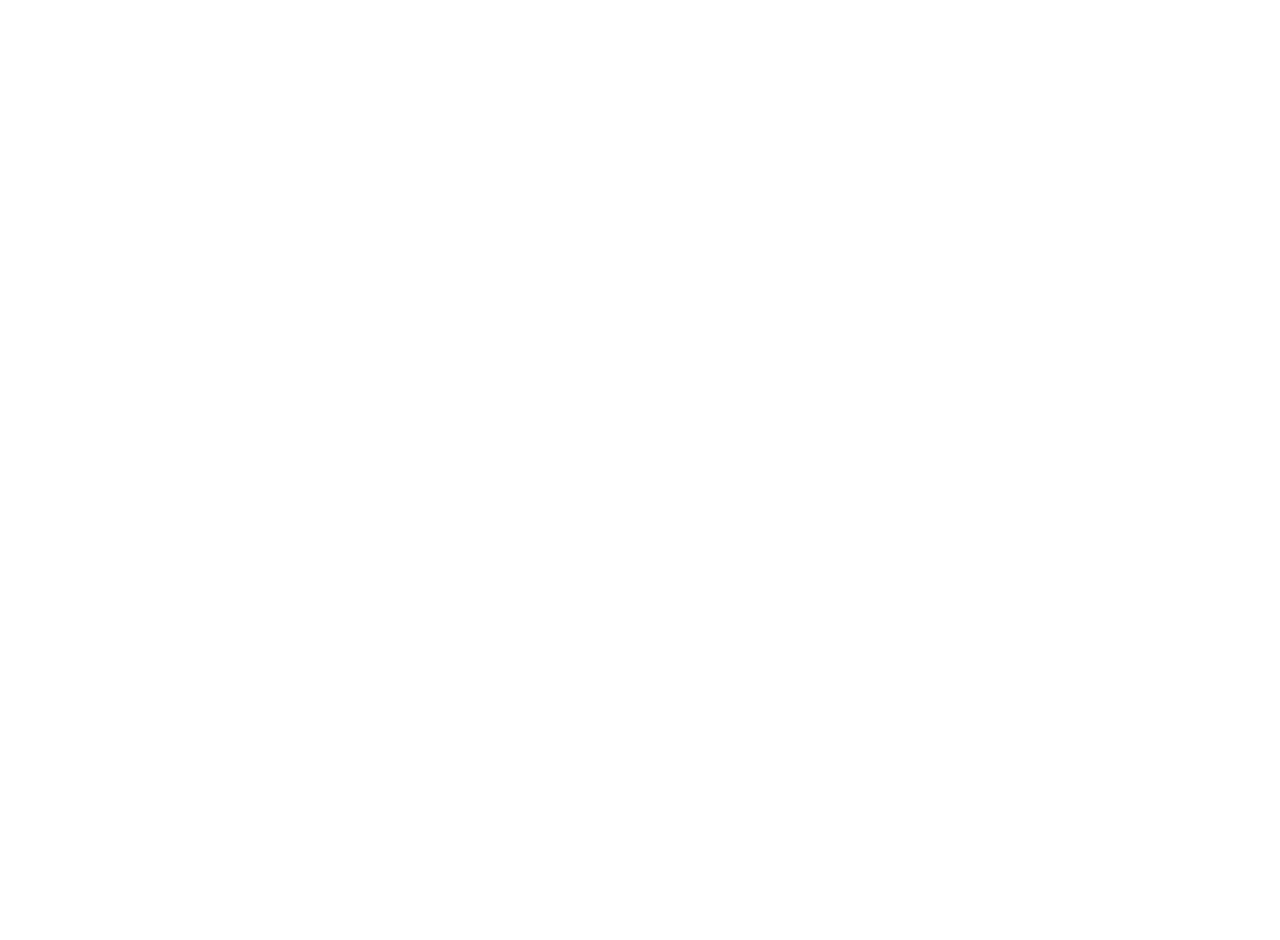
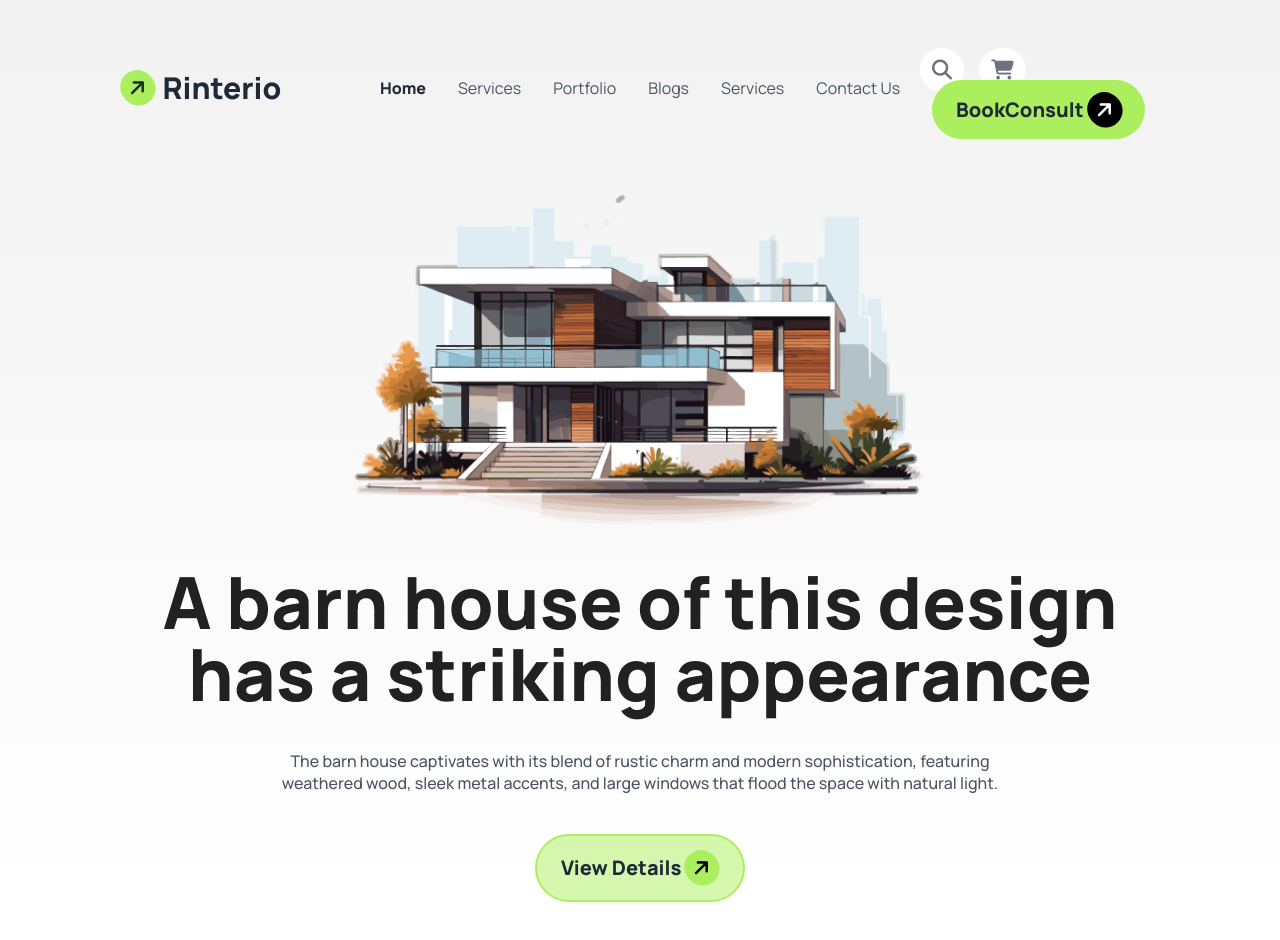
Before and after one commit to ariyanyeamin14/Assignment-3, a plain HTML site: page index.html in a window 1280 px wide. Before the commit the page ends 800 px from the top, so only its background shows below. Drawn offline with nearby package versions, Linux system fonts and the light colour scheme.

Commit message:
header section done

```diff
--- a/index.html
+++ b/index.html
@@ -15,6 +15,8 @@
             extend: {
               colors: {
                 clifford: '#da373d',
+                default: '#ABEF5F',
+                'btn-bg': 'rgba(171, 239, 95, 0.5)',
               }
             }
           }
@@ -25,8 +27,60 @@
             font-family: "Manrope", sans-serif
         }
       </style>
+      <script src="https://kit.fontawesome.com/6c45b74f82.js" crossorigin="anonymous"></script>
 </head>
-<body>
+<body class="manrope">
+    <header class="bg-gradient-to-b from-[#f2f2f2] to-white mb-20">
+        <!-- header container -->
+         <div class=" w-[90%] lg:w-[85%] mx-auto">
+            <!-- nav bar header -->
+            <nav class="py-10">
+                <div class="navbar ">
+                    <div class="navbar-start">
+                      <a class="btn btn-ghost text-xl"><i class="fa-solid fa-arrow-right bg-default -rotate-45 p-2  rounded-full "></i><h2 class="text-3xl font-extrabold">Rinterio</h2></a>
+                    </div>
+                    <div class="navbar-center hidden lg:flex">
+                      <ul class="menu menu-horizontal px-1">
+                        <li><a class="font-extrabold text-base">Home</a></li>
+                        <li><a class=" text-base text-gray-600">Services</a></li>
+                        <li><a class=" text-base text-gray-600">Portfolio</a></li>
+                        <li><a class=" text-base text-gray-600">Blogs</a></li>
+                        <li><a class=" text-base text-gray-600">Services</a></li>
+                        <li><a class=" text-base text-gray-600">Contact Us</a></li>
+                      </ul>
+                    </div>
 
+
+                    <div class="navbar-end">
+                        <div class="hidden lg:block space-x-3">
+
+                            <i class="fa-solid  fa-magnifying-glass text-gray-500 text-xl bg-white rounded-[100%] py-2 px-3"></i>
+                            <i class="fa-solid fa-cart-shopping  text-gray-500 text-xl bg-white rounded-[100%] py-2 px-3"></i>
+
+
+                            <a class="px-6 py-4 text-xl font-extrabold bg-default rounded-full ">BookConsult <i class="fa-solid fa-arrow-right bg-black text-white -rotate-45 p-2  rounded-full"></i>
+                            </a>
+                       </div>
+                       <!-- bars icon -->
+                     <div class="block lg:hidden  bg-white rounded-full py-2 px-3.5 border border-gray-200">
+                        <i class="fa-solid fa-bars text-xl text-gray-400"></i>
+                     </div>
+                    </div>
+
+                  </div>
+            </nav>
+            <!-- main header -->
+             <div class="text-center space-y-10">
+                <img class=" mx-auto" src="assets/banner.png" alt="">
+                <h1 class="text-3xl lg:text-7xl font-black text-[#212121] leading-snug">A barn house of this design has a striking appearance</h1>
+                <p class="text-gray-600 leading-snug font-medium lg:w-[70%] mx-auto">The barn house captivates with its blend of rustic charm and modern sophistication, featuring weathered wood, sleek metal accents, and large windows that flood the space with natural light.</p>
+                <!-- button -->
+                <div>
+                    <button class="px-6 py-3.5 text-xl font-extrabold bg-btn-bg rounded-full border-2 border-default ">View Details <i class="fa-solid fa-arrow-right bg-default text-black -rotate-45 p-2  rounded-full"></i>
+                    </button>
+                </div>
+             </div>
+         </div>
+    </header>
 </body>
 </html>
```
